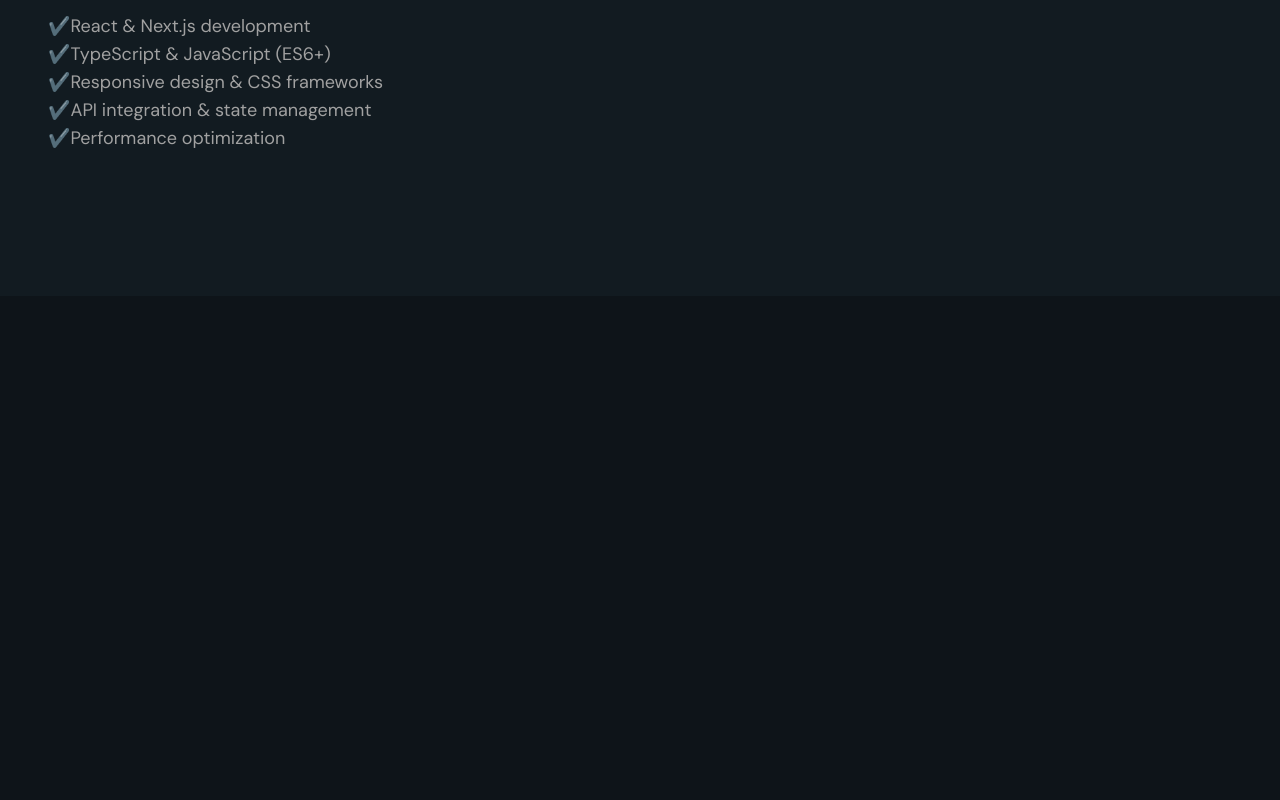
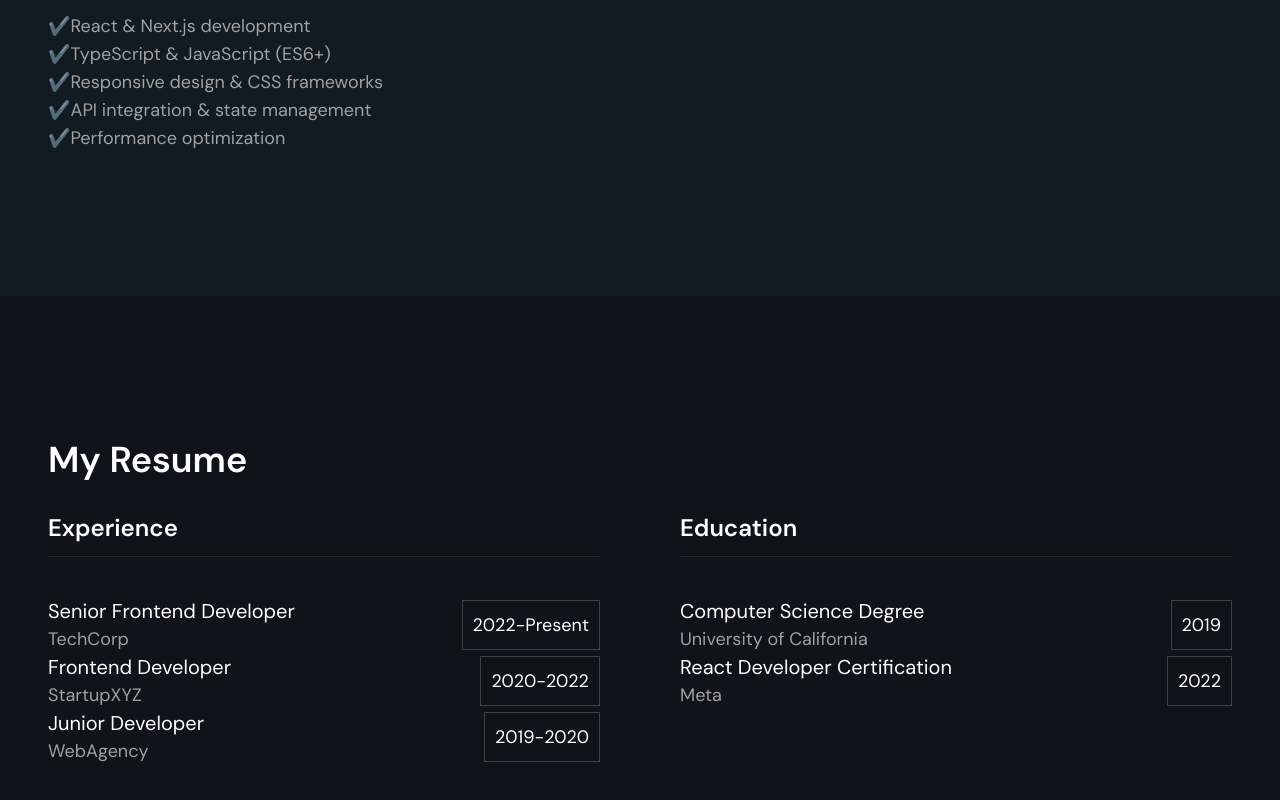
Before and after one commit to ravindu-kandawela1205/portfolio, a React (Vite) app: page / in a window 1280 px wide. Shown: the part 1392-2192 px from the top of the page. Before the commit the page ends 1688 px from the top, so only its background shows below. Built offline with nearby package versions, Linux system fonts and the light colour scheme.

Commit message:
feat(UI): experience section created

```diff
--- a/src/App.tsx
+++ b/src/App.tsx
@@ -1,6 +1,7 @@
 import Header from './components/ui/Header';
 import Hero from './pages/pageA/sections/Hero';
 import About from './pages/pageA/sections/Aboutme';
+import Experience from './pages/pageA/sections/Experience';
 
 function App() {
   return (
@@ -9,6 +10,7 @@
     <main>
     <Hero />
     <About />
+    <Experience />
     </main>
     </>
   );
--- /dev/null
+++ b/src/pages/pageA/sections/Experience.tsx
@@ -0,0 +1,40 @@
+import React from 'react'
+import {ResumeItems} from '../../../constants/navItems.constant';
+function Experience() {
+  return (
+    <section className='section'>
+      <div className="container">
+        <h2>My Resume</h2>
+
+        {/* wrapper */}
+
+        <div className="grid gap-10 lg:grid-cols-2 lg:gap-20">
+            {ResumeItems.map(item =>(
+               <div key={item.id} className='divide-y divide-neutral-800'>
+
+                {/* title  */}
+
+                    <h3 className='text-2xl font-semibold mt-8 pb-3'>{item.title}</h3>
+
+                {/* list */}
+
+                    <div className='mt-10 sapce-y-8 '>
+                      {item.list.map((listItem, index) => (
+                        <div key={index} className='flex items-center justify-between flex-wrap gap-6 '>
+                          <div>
+                            <h4 className='text-xl'>{listItem.role}</h4>
+                            <p>{listItem.label}</p>
+                          </div>
+                          <p className='border border-neutral-700 p-2.5 text-white'>{listItem.time}</p>
+                        </div>
+                      ))}
+                    </div>
+               </div>
+            ))}
+        </div>
+      </div>
+    </section>
+  )
+}
+
+export default Experience
```
